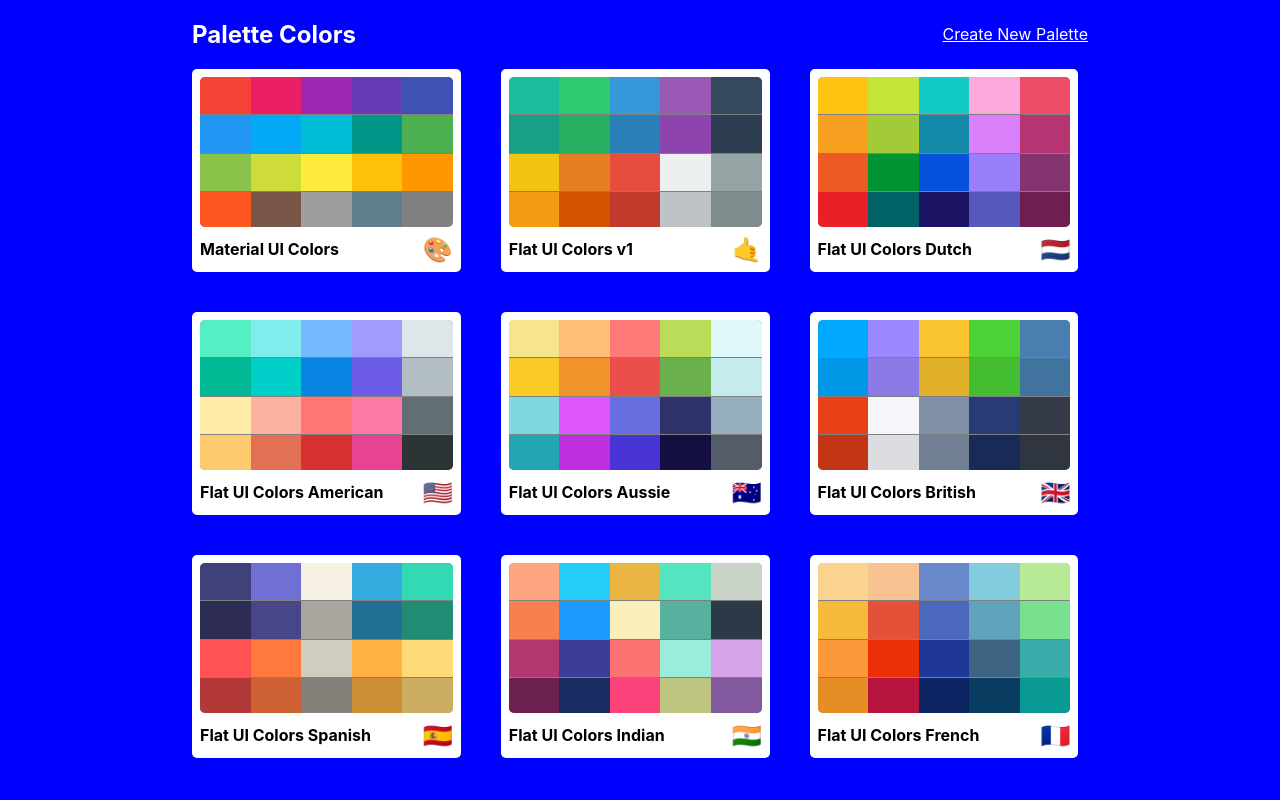
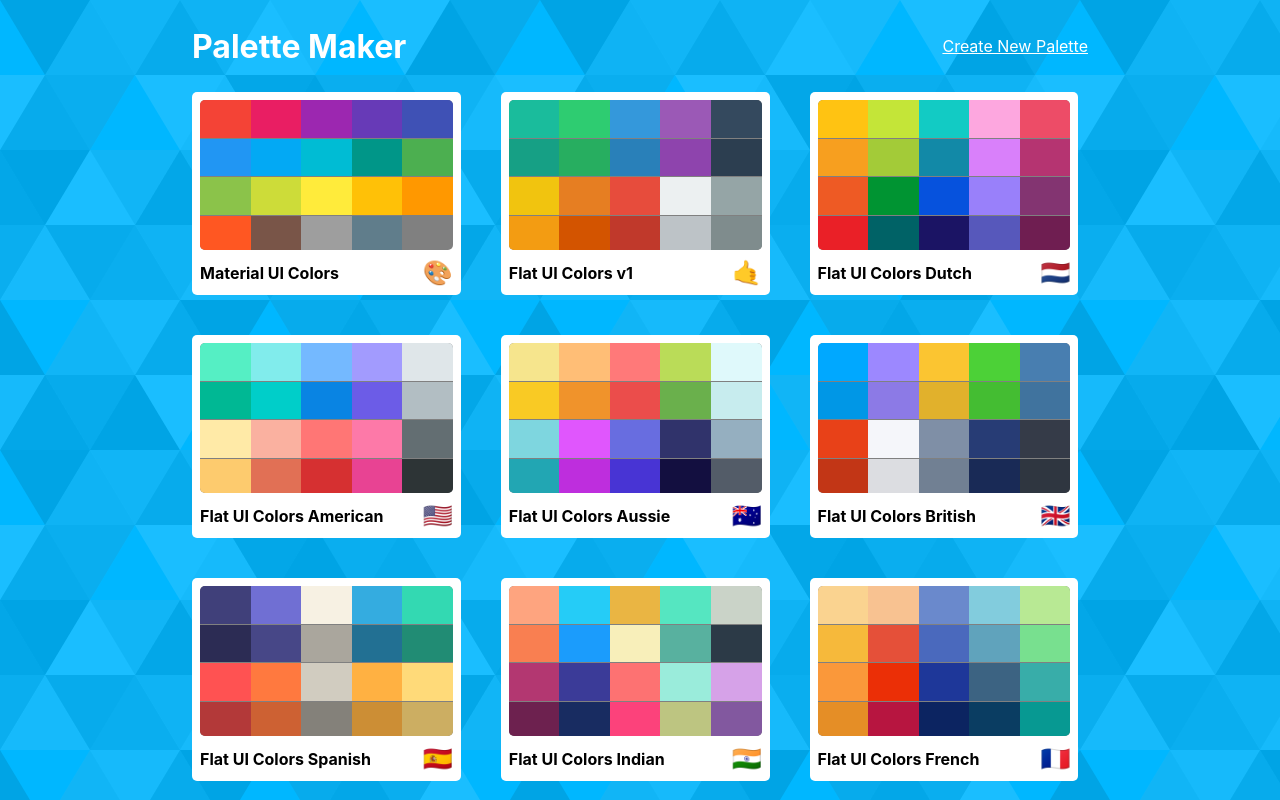
Before and after one commit to spencerhaugh/color-project, a React (Create React App) app: page / in a window 1280 px wide. Built offline with nearby package versions, Linux system fonts and the light colour scheme.

Commit message:
Add bg svg to PaletteList

```diff
--- a/src/PaletteList.js
+++ b/src/PaletteList.js
@@ -13,7 +13,7 @@
             <div className={classes.root}>
                 <div className={classes.container}>
                     <nav className={classes.nav}>
-                        <h1>Palette Colors</h1>
+                        <h1 className={classes.heading}>Palette Maker</h1>
                         <Link to='/palette/new'>Create New Palette</Link>
                     </nav>
                     <div className={classes.palettes}>
--- a/src/styles/PaletteListStyles.js
+++ b/src/styles/PaletteListStyles.js
@@ -1,12 +1,16 @@
 import sizes from './mediaSizes';
+import bg from './bg.svg';
 
 export default {
     root: {
-        backgroundColor: "blue",
         height: "100vh",
         display: "flex",
         justifyContent: "center",
-        alignItems: "flex-start"
+        alignItems: "flex-start",
+        overflow: "scroll",
+        backgroundColor: "#00b7ff",
+        backgroundImage: `url(${bg})`
+        // background by SVGBackgrounds.com
     },
     container: {
         width: "50%",
@@ -45,5 +49,8 @@
             gridTemplateColumns: "repeat(1, 100%)",
             gridGap: "1.5rem",
         },
+    },
+    heading: {
+        fontSize: "2rem"
     }
 };
```
Also changed, not shown: src/styles/bg.svg (added).
